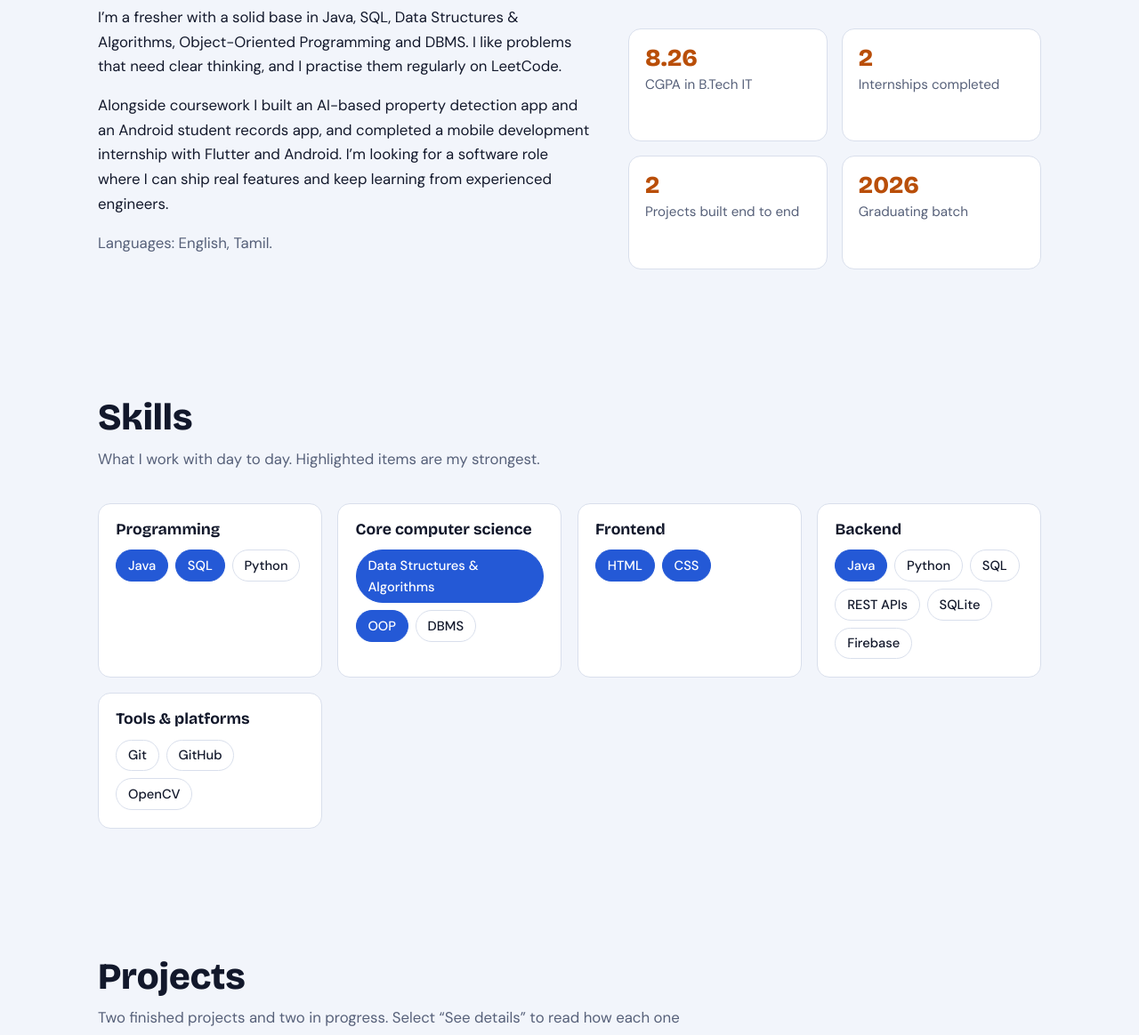
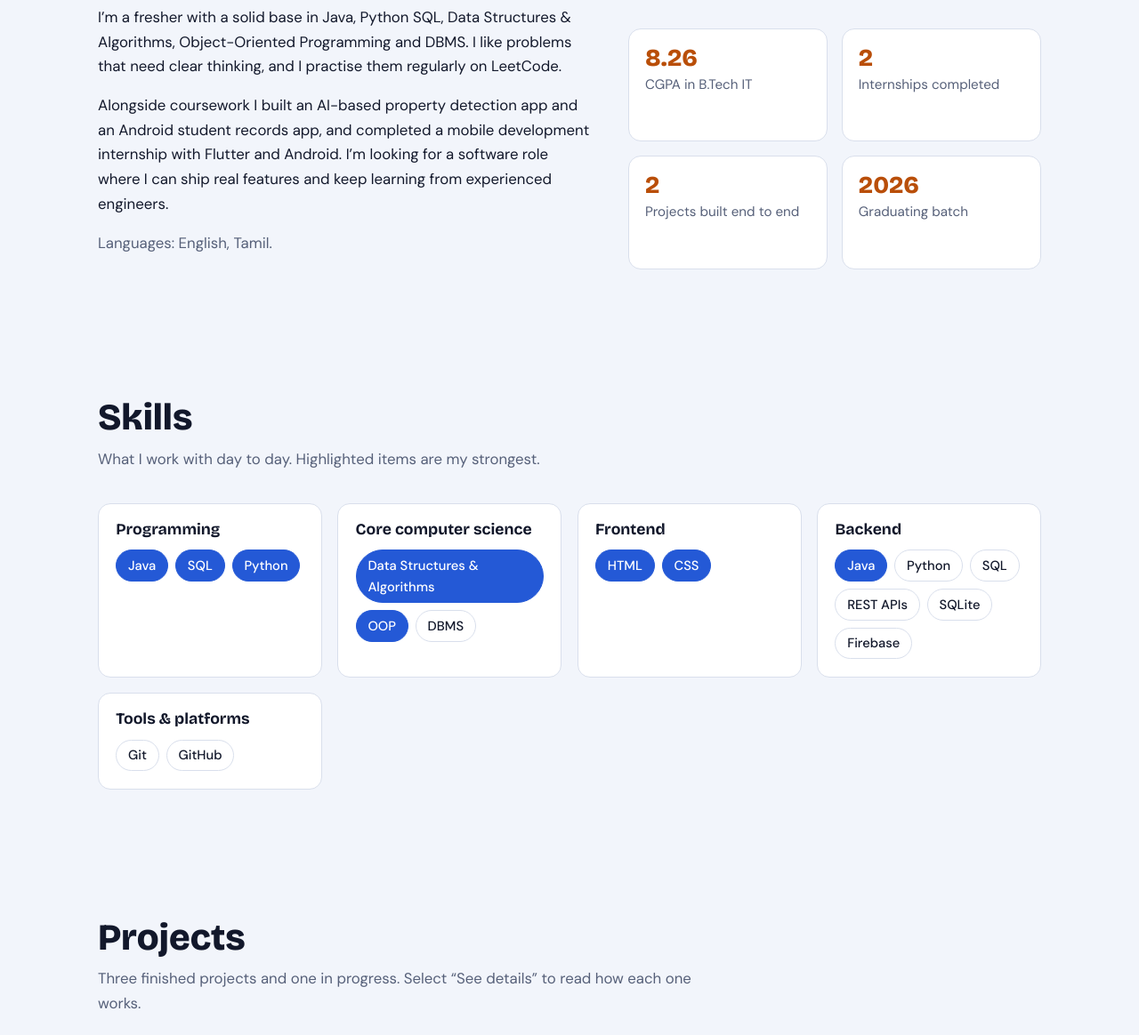
Before and after one commit to KANISHKAGEETHA/Portfolio, a website: page index.html in a window 1280 px wide. Shown: the part 699-1863 px from the top of the page at 89% size. Drawn offline with nearby package versions, Linux system fonts and the light colour scheme.

Commit message:
Update skills and project descriptions in index.html

```diff
--- a/index.html
+++ b/index.html
@@ -146,7 +146,7 @@ footer{border-top:1px solid var(--line);padding:1.8rem 0;color:var(--muted);text
 <h2>About me</h2>
 <div class="two">
 <div>
-<p>I’m a fresher with a solid base in Java, SQL, Data Structures &amp; Algorithms, Object-Oriented Programming and DBMS. I like problems that need clear thinking, and I practise them regularly on LeetCode.</p>
+<p>I’m a fresher with a solid base in Java, Python SQL, Data Structures &amp; Algorithms, Object-Oriented Programming and DBMS. I like problems that need clear thinking, and I practise them regularly on LeetCode.</p>
 <p>Alongside coursework I built an AI-based property detection app and an Android student records app, and completed a mobile development internship with Flutter and Android. I’m looking for a software role where I can ship real features and keep learning from experienced engineers.</p>
 <p style="color:var(--muted)">Languages: English, Tamil.</p>
 </div>
@@ -161,16 +161,16 @@ footer{border-top:1px solid var(--line);padding:1.8rem 0;color:var(--muted);text
 <h2>Skills</h2>
 <p class="lead">What I work with day to day. Highlighted items are my strongest.</p>
 <div class="sk">
-<div class="card"><h3>Programming</h3><div class="chips"><span class="hi">Java</span><span class="hi">SQL</span><span>Python</span></div></div>
+<div class="card"><h3>Programming</h3><div class="chips"><span class="hi">Java</span><span class="hi">SQL</span><span class="hi">Python</span></div></div>
 <div class="card"><h3>Core computer science</h3><div class="chips"><span class="hi">Data Structures &amp; Algorithms</span><span class="hi">OOP</span><span>DBMS</span></div></div>
 <div class="card"><h3>Frontend</h3><div class="chips"><span class="hi">HTML</span><span class="hi">CSS</span></div></div>
 <div class="card"><h3>Backend</h3><div class="chips"><span class="hi">Java</span><span>Python</span><span>SQL</span><span>REST APIs</span><span>SQLite</span><span>Firebase</span></div></div>
-<div class="card"><h3>Tools &amp; platforms</h3><div class="chips"><span>Git</span><span>GitHub</span><span>OpenCV</span></div></div>
+<div class="card"><h3>Tools &amp; platforms</h3><div class="chips"><span>Git</span><span>GitHub</span></div></div>
 </div></div></section>
 
 <section id="projects"><div class="wrap rv">
 <h2>Projects</h2>
-<p class="lead">Two finished projects and two in progress. Select “See details” to read how each one works.</p>
+<p class="lead">Three finished projects and one in progress. Select “See details” to read how each one works.</p>
 <div class="proj">
 <article class="card pc">
 <h3>Detection of Available Commercial Spaces</h3>
@@ -209,7 +209,7 @@ footer{border-top:1px solid var(--line);padding:1.8rem 0;color:var(--muted);text
 <span style="color:var(--muted);font-weight:500">Code will be published on GitHub</span>
 </article>
 <article class="card pc">
-<h3>Banking System with Transaction Engine</h3>
+<h3>Banking System with Transaction Engine</h3><span>In Progress</span>
 <p>A Java application that handles accounts, deposits, withdrawals and transfers safely, with every transaction recorded in a database.</p>
 <div class="chips" style="margin-bottom:1rem"><span class="hi">Java</span><span class="hi">SQL</span><span>JDBC</span><span>MySQL</span><span>OOP</span><span>JUnit</span><span>Git</span></div>
 <button class="more" aria-expanded="false">See details</button>
```
